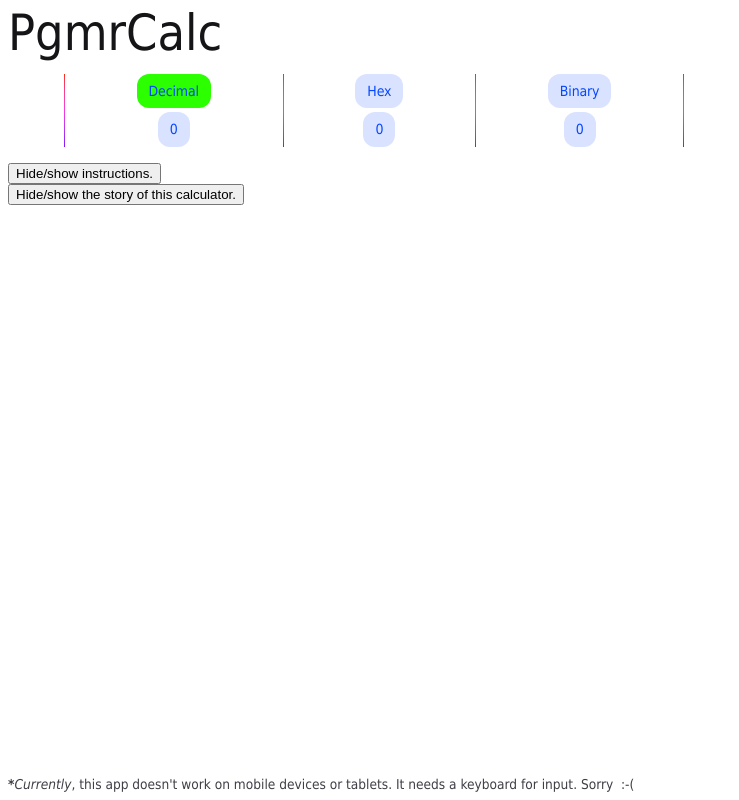
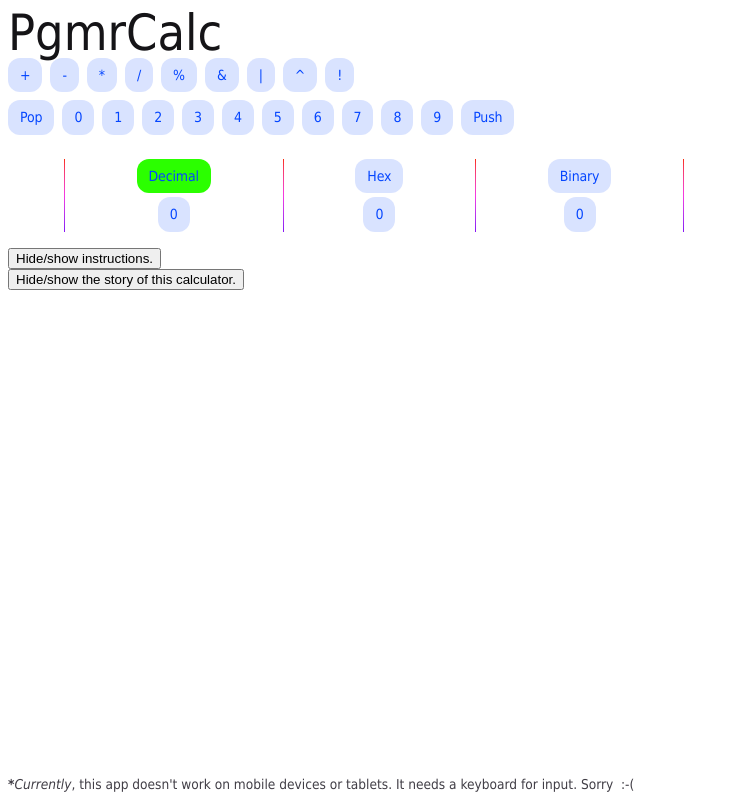
Before and after one commit to BrianRoys/PgmrCalc, an Angular app: page / in a window 1280 px wide. Shown: the whole page, without its empty margins (0-739 px from the left). Built offline with nearby package versions, Linux system fonts and the light colour scheme.

Commit message:
much better with keyboard

```diff
--- a/src/app/app.component.html
+++ b/src/app/app.component.html
@@ -44,6 +44,13 @@
     position: fixed;
     bottom: 0.5rem;
     width: 100%;
+  }
+
+  .cmds {
+    display: flex;
+    direction: row;
+    gap: 0.5rem;
+    margin-bottom: 0.5rem;
   }
 
   h1 {
@@ -214,6 +221,44 @@
 </style>
 
 <h1>{{ title }}</h1>
+
+<p class="cmds">
+  <button class="pill" title="Add the top two values" (click)="cmdAdd()">+</button>
+  <button class="pill" title="Subtract the first stack value by the top value" (click)="cmdSub()">-</button>
+  <button class="pill" title="Multiply the top two values" (click)="cmdMult()">*</button>
+  <button class="pill" title="Divide the first stack value by the top value" (click)="cmdDiv()">/</button>
+  <button class="pill" title="Get the mod/remainder from dividing the first stack value by the top value" (click)="cmdMod()">%</button>
+
+  <button class="pill" title="AND the top two values" (click)="cmdAnd()">&</button>
+  <button class="pill" title="OR the top two values" (click)="cmdOr()">|</button>
+  <button class="pill" title="XOR top two values" (click)="cmdXor()">^</button>
+  <button class="pill" title="Invert the top value" (click)="cmdNot()">!</button>
+</p>
+<p class="cmds">
+  <button class="pill" title="Pop top value off stack" (click)="cmdPop()">Pop</button>
+  <button class="pill" (click)="cmdKey(0)">0</button>
+  <button class="pill" (click)="cmdKey(1)">1</button>
+  @if(calcMode  === 'Decimal' || calcMode === 'Hex') {
+    <button class="pill" (click)="cmdKey(2)">2</button>
+    <button class="pill" (click)="cmdKey(3)">3</button>
+    <button class="pill" (click)="cmdKey(4)">4</button>
+    <button class="pill" (click)="cmdKey(5)">5</button>
+    <button class="pill" (click)="cmdKey(6)">6</button>
+    <button class="pill" (click)="cmdKey(7)">7</button>
+    <button class="pill" (click)="cmdKey(8)">8</button>
+    <button class="pill" (click)="cmdKey(9)">9</button>
+  }
+  @if(calcMode === 'Hex') {
+    <button class="pill" (click)="cmdHKey('A')">A</button>
+    <button class="pill" (click)="cmdHKey('B')">B</button>
+    <button class="pill" (click)="cmdHKey('C')">C</button>
+    <button class="pill" (click)="cmdHKey('D')">D</button>
+    <button class="pill" (click)="cmdHKey('E')">E</button>
+    <button class="pill" (click)="cmdHKey('F')">F</button>
+  }
+  <button class="pill" title="Push current value to stack" (click)="cmdPush()">Push</button>
+</p>
+
 <main class="main">
   <div class="content">
     <div class="divider" role="separator" aria-label="Divider"></div>
--- a/src/app/app.component.ts
+++ b/src/app/app.component.ts
@@ -13,6 +13,45 @@ import { CommonModule, NgIf } from '@angular/common';
 })
 
 export class AppComponent {
+cmdMod() {
+  this.processKyestroke('%');
+}
+  cmdHKey(arg0: string) {
+    this.processKyestroke(arg0);
+  }
+  cmdKey(arg0: number) {
+    this.processKyestroke(arg0.toString());
+  }
+  cmdPop() {
+    this.processKyestroke('Escape');
+  }
+  cmdPush() {
+    this.processKyestroke('Enter');
+  }
+  cmdNot() {
+    this.processKyestroke('!');
+  }
+  cmdAnd() {
+    this.processKyestroke('&');
+  }
+  cmdXor() {
+    this.processKyestroke('^');
+  }
+  cmdOr() {
+    this.processKyestroke('|');
+  }
+  cmdDiv() {
+    this.processKyestroke('/');
+  }
+  cmdMult() {
+    this.processKyestroke('*');
+  }
+  cmdSub() {
+    this.processKyestroke('-');
+  }
+  cmdAdd() {
+    this.processKyestroke('+');
+  }
   showInstructions: boolean = false;
   showStory: boolean = false;
 
@@ -24,6 +63,7 @@ showHideText(ID: string) {
       this.showStory = !this.showStory;
     }
   }
+
   title = 'PgmrCalc';
   calcMode: ('Binary' | 'Hex') | 'Decimal' = 'Decimal';
   calcValue: bigint = 0n;
@@ -55,8 +95,10 @@ showHideText(ID: string) {
   @HostListener('document:keyup', ['$event'])
   handleKeyboardEvent(event: KeyboardEvent) {
     const keystroke = event.key;
-    const key = event.key.substring(0, 1);
+    this.processKyestroke(keystroke);
+  }
 
+  processKyestroke(keystroke: string) {
     switch(keystroke) {
       case 'ArrowLeft':
         switch(this.calcMode) {
@@ -116,6 +158,9 @@ showHideText(ID: string) {
       case '/':
         this.calcValue = (this.calcStack.pop() ?? 0n) / this.calcValue;
         break;
+      case '%':
+        this.calcValue = (this.calcStack.pop() ?? 0n) % this.calcValue;
+        break;
       case '&':
         this.calcValue &= this.calcStack.pop() ?? 0n;
         break;
@@ -134,6 +179,7 @@ showHideText(ID: string) {
     this.calcStackRev = [...this.calcStack].reverse();
 
     if(keystroke.length == 1) {
+      const key = keystroke;
       switch (this.calcMode) {
         case 'Decimal':
           if (key >= '0' && key <= '9') {
```
Lines whose indentation alone changed are shown as unchanged.
